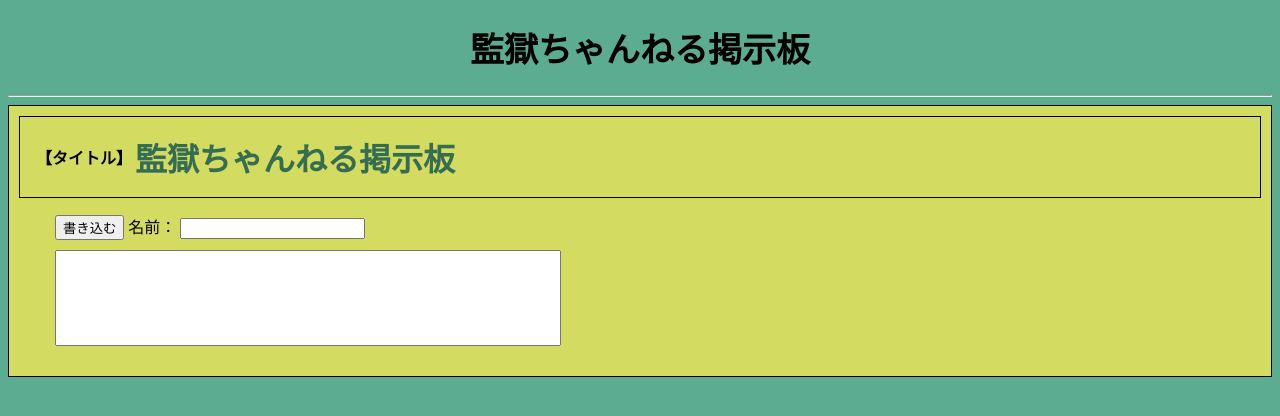
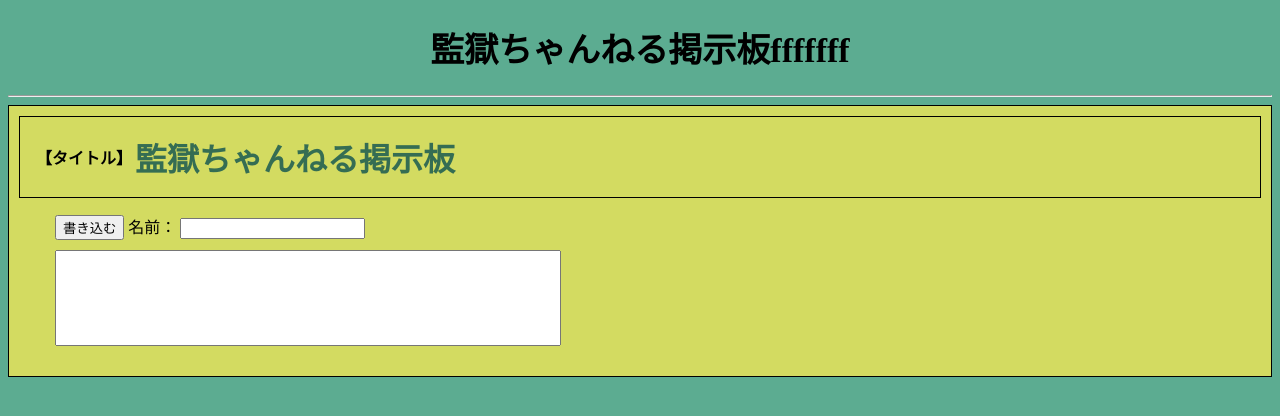
Before and after one commit to MK32A/2chan-bbs, a PHP site: page / in a window 1280 px wide. Shown: the top 416 px of the page. Run offline with PHP 8.4, Linux system fonts and the light colour scheme; data that the repository does not hold is empty.

Commit message:
first commit

```diff
--- a/index.php
+++ b/index.php
@@ -32,7 +32,7 @@ $comment_array = $statement;
 </head>
 <body>
     <header>
-        <h1 class="title">監獄ちゃんねる掲示板</h1>
+        <h1 class="title">監獄ちゃんねる掲示板fffffff</h1>
         <hr>
 
         <!-- スレッドエリア -->
```
